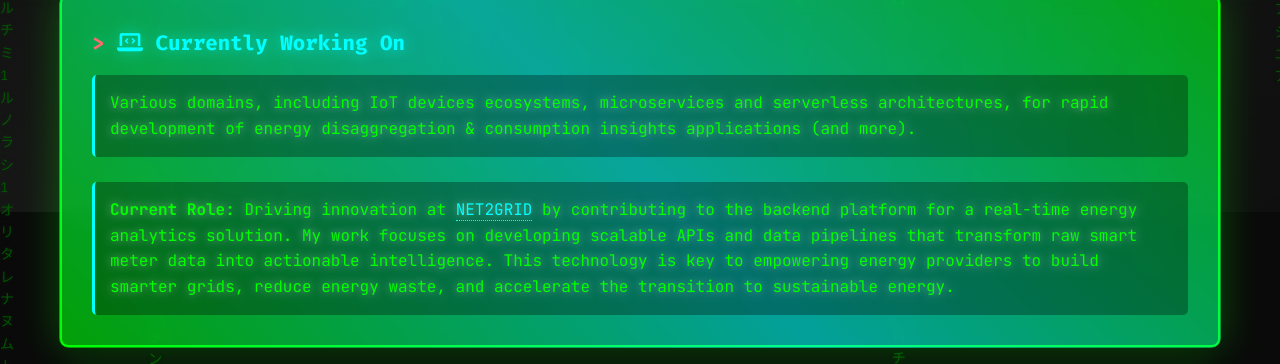
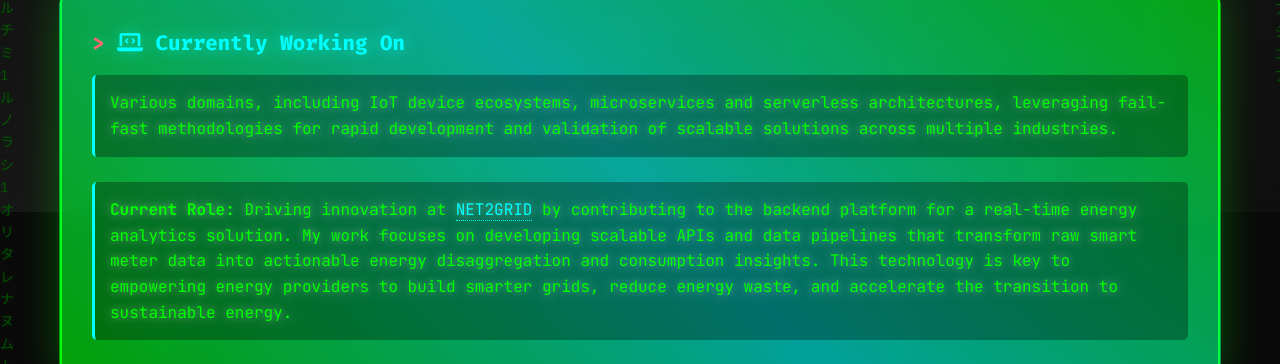
Before and after one commit to dimikave/dimikave.github.io, a plain HTML site: page index.html in a window 1280 px wide. Shown: the part 588-952 px from the top of the page. Drawn offline with Linux system fonts and the light colour scheme.

Commit message:
Update index.html

```diff
--- a/index.html
+++ b/index.html
@@ -610,9 +610,9 @@
     <main class="container">
         <section class="current-work">
             <h3><i class="fas fa-laptop-code"></i> Currently Working On</h3>
-            <p>Various domains, including IoT devices ecosystems, microservices and serverless architectures, for rapid development of energy disaggregation & consumption insights applications (and more).</p>
+            <p>Various domains, including IoT device ecosystems, microservices and serverless architectures, leveraging fail-fast methodologies for rapid development and validation of scalable solutions across multiple industries.</p>
             <br>
-            <p><strong>Current Role:</strong> Driving innovation at <a href="https://www.net2grid.com/developers" target="_blank" rel="noopener noreferrer" style="color: #00ffff; text-decoration: none; border-bottom: 1px dotted #00ffff;">NET2GRID</a> by contributing to the backend platform for a real-time energy analytics solution. My work focuses on developing scalable APIs and data pipelines that transform raw smart meter data into actionable intelligence. This technology is key to empowering energy providers to build smarter grids, reduce energy waste, and accelerate the transition to sustainable energy.</p>
+            <p><strong>Current Role:</strong> Driving innovation at <a href="https://www.net2grid.com/developers" target="_blank" rel="noopener noreferrer" style="color: #00ffff; text-decoration: none; border-bottom: 1px dotted #00ffff;">NET2GRID</a> by contributing to the backend platform for a real-time energy analytics solution. My work focuses on developing scalable APIs and data pipelines that transform raw smart meter data into actionable energy disaggregation and consumption insights. This technology is key to empowering energy providers to build smarter grids, reduce energy waste, and accelerate the transition to sustainable energy.</p>
         </section>
 
         <section class="terminal-window">
```
